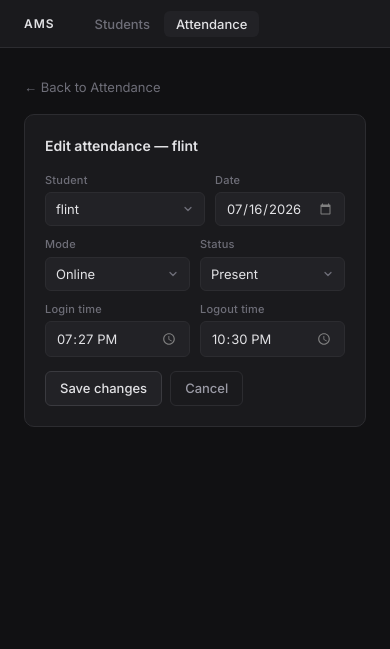
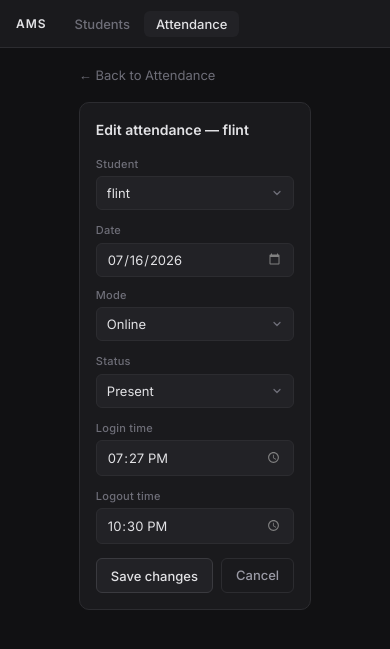
Before and after one commit to arathyrajeesh/attendence-website-acadeno, a Django app: page /attendance/2/edit/ in a window 390 px wide. Shown: the top 649 px of the page. Run offline with Django 5.2, Linux system fonts and the light colour scheme; data comes from the database, SQL or seed files in the repository.

Commit message:
feat: make UI mobile responsive and fix tests

```diff
--- a/attendence/templates/base.html
+++ b/attendence/templates/base.html
@@ -117,6 +117,55 @@
         /* Delete page */
         .delete-wrap { max-width: 380px; margin: 48px auto; }
 
+        /* Responsive Media Queries */
+        @media (max-width: 768px) {
+            .main { padding: 16px 12px; gap: 12px; }
+            .card { padding: 16px; }
+            .navbar { padding: 0 16px; gap: 16px; }
+        }
+
+        @media (max-width: 600px) {
+            .section-header {
+                flex-direction: column;
+                align-items: flex-start;
+                gap: 10px;
+            }
+            .section-header .filter-row,
+            .section-header .filter-row form {
+                width: 100%;
+            }
+            .section-header .filter-row .field-input {
+                flex: 1;
+                width: 100%;
+            }
+            .form-row {
+                flex-direction: column;
+                align-items: stretch;
+                gap: 12px;
+            }
+            .form-row .field-group {
+                width: 100%;
+                flex: none !important;
+            }
+            /* Make button rows full width on mobile if needed, or align properly */
+            .card form button {
+                width: 100%;
+                justify-content: center;
+            }
+            .card form {
+                max-width: 100% !important;
+            }
+            /* Add some spacing for readability in table wrappers on tiny screens */
+            .table-wrap {
+                margin: 0 -16px;
+                padding: 0 16px;
+                -webkit-overflow-scrolling: touch;
+            }
+            table {
+                min-width: 500px; /* Ensure table doesn't get squished, triggers smooth horizontal scroll */
+            }
+        }
+
         /* Filter */
         .filter-row { display: flex; align-items: center; gap: 8px; flex-wrap: wrap; }
         .filter-row .field-input { width: auto; min-width: 160px; }
```
Also changed, not shown: attendence/students/tests.py (+11 -11 lines).
